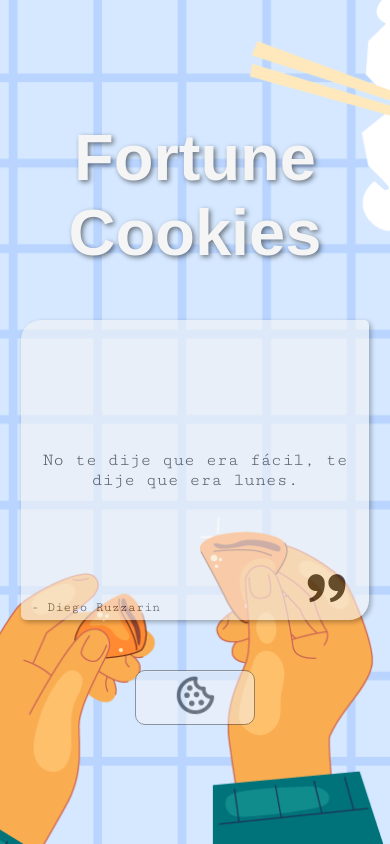
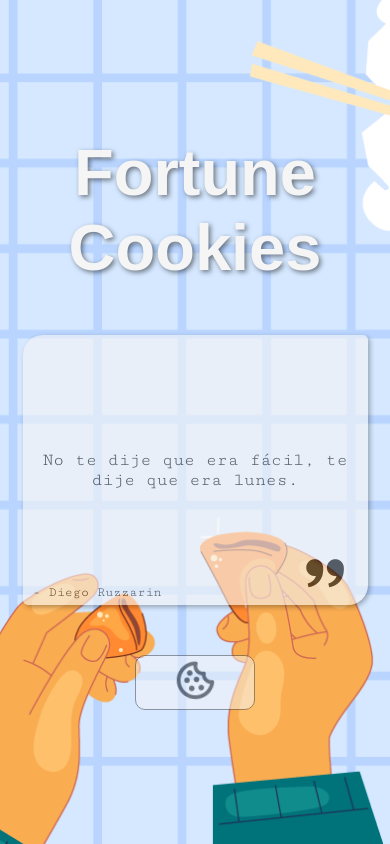
Before and after one commit to Osimitzu/Fortune-Cookie, a React (Vite) app: page / in a window 390 px wide. Built offline with nearby package versions, Linux system fonts and the light colour scheme; a web font is replaced by a local one.

Commit message:
mobile styles updated

```diff
--- a/src/styles/QuoteCard.css
+++ b/src/styles/QuoteCard.css
@@ -2,8 +2,8 @@
 /* Estilo para resoluciones de celular (hasta 767px de ancho) */
 @media screen and (max-width: 767px) {
   .container {
-    width: 348px;
-    height: 300px;
+    width: 345px;
+    height: 270px;
     background-color: whitesmoke;
     opacity: 0.6;
     display: flex;
```
